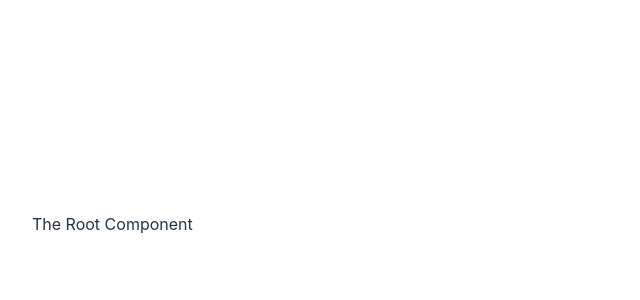
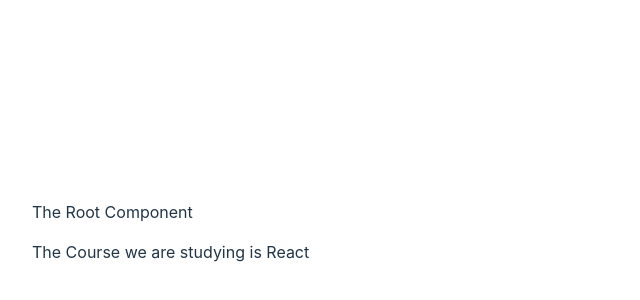
Before and after one commit to promiseoomos/react_practice, a React (Vite) app: page / in a window 1280 px wide. Shown: the part 176-476 px from the top of the page, without its empty margins (0-640 px from the left). Built offline with nearby package versions, Linux system fonts and the light colour scheme.

Commit message:
Refreshed createContext and useContext

```diff
--- a/src/App.tsx
+++ b/src/App.tsx
@@ -10,6 +10,9 @@ import CounterWithReducer from './components/CounterWithReducer'
 // import Forms2 from './components/Forms2'
 // import CounterRP from './components/CounterRP'
 // import CounterClickRP from "./components/CounterClickRP"
+import CourseContext from './components/contexts/courseContext'
+import ComponentOne from "./components/ComponentOne"
+import ComponentThree from './components/ComponentThree'
 
 function App() {
   return (
@@ -36,6 +39,10 @@ function App() {
 
       {/* <CounterWithReducer /> */}
 
+      <CourseContext.Provider value={{ course : 'React'}}>
+        <ComponentOne />
+      </CourseContext.Provider>
+
       {/* <withInstitution /> */}
     </div>
   )
--- /dev/null
+++ b/src/components/ComponentOne.tsx
@@ -0,0 +1,13 @@
+import ComponentTwo from "./ComponentTwo";
+
+const ComponentOne = () => {
+
+    return (
+        <div>
+            <ComponentTwo />
+        </div>
+    )
+}
+
+
+export default ComponentOne;
--- /dev/null
+++ b/src/components/ComponentThree.tsx
@@ -0,0 +1,16 @@
+import CourseContext from "./contexts/courseContext"
+import { useContext } from "react"
+
+const ComponentThree = () => {
+    const { course } = useContext(CourseContext)
+
+    return (
+        <div>
+            <div>
+                The Course we are studying is {course}
+            </div>
+        </div>
+    )
+}
+
+export default ComponentThree
--- /dev/null
+++ b/src/components/ComponentTwo.tsx
@@ -0,0 +1,15 @@
+import ComponentThree from "./ComponentThree";
+
+const ComponentTwo = () => {
+
+    return (
+        <div>
+            {/* <p>The Course here is {course} in Component 2</p> */}
+
+            <ComponentThree />
+        </div>
+    )
+}
+
+
+export default ComponentTwo;
--- /dev/null
+++ b/src/components/contexts/courseContext.tsx
@@ -0,0 +1,9 @@
+import { createContext } from "react";
+
+export interface CourseType {
+    course : string | null
+}
+
+const courseContext = createContext<CourseType>({course : null});
+
+export default courseContext;
```
Also changed, not shown: src/components/CustomContext.tsx (added, +29 -0 lines).
